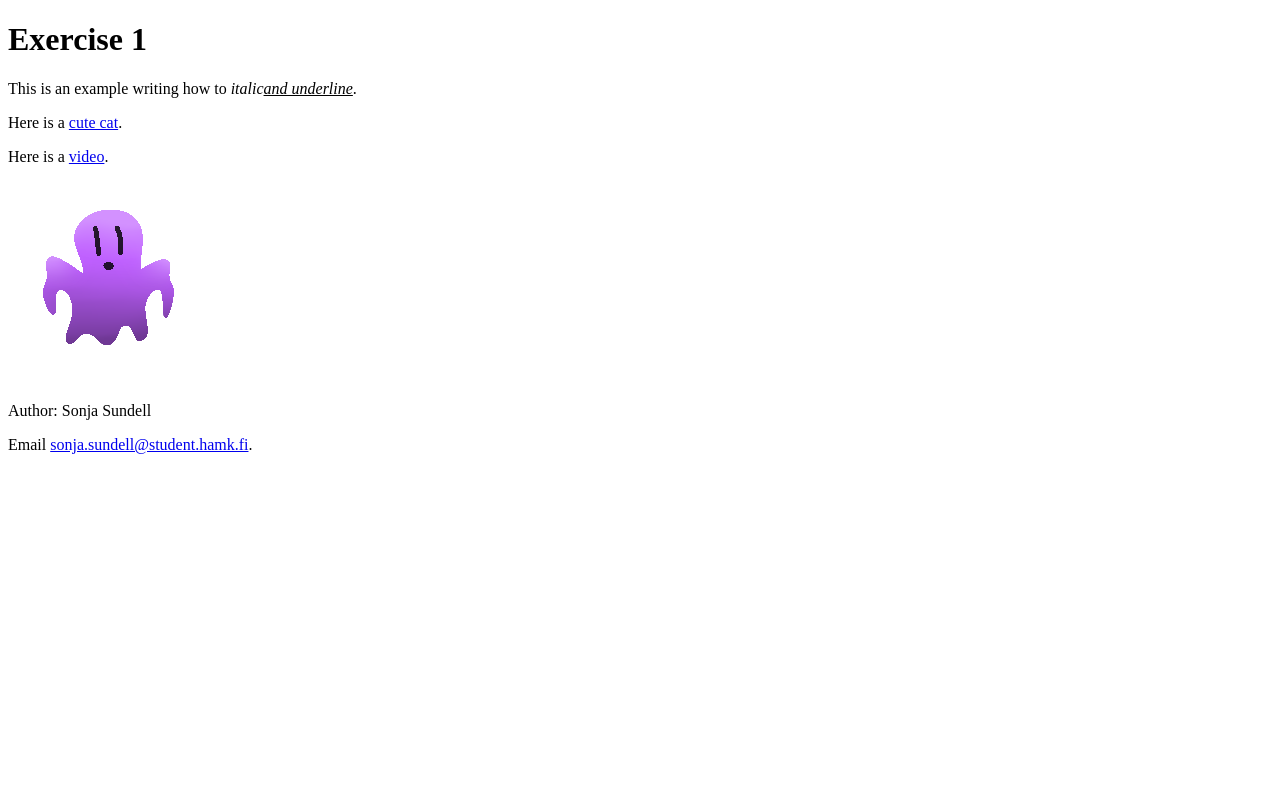
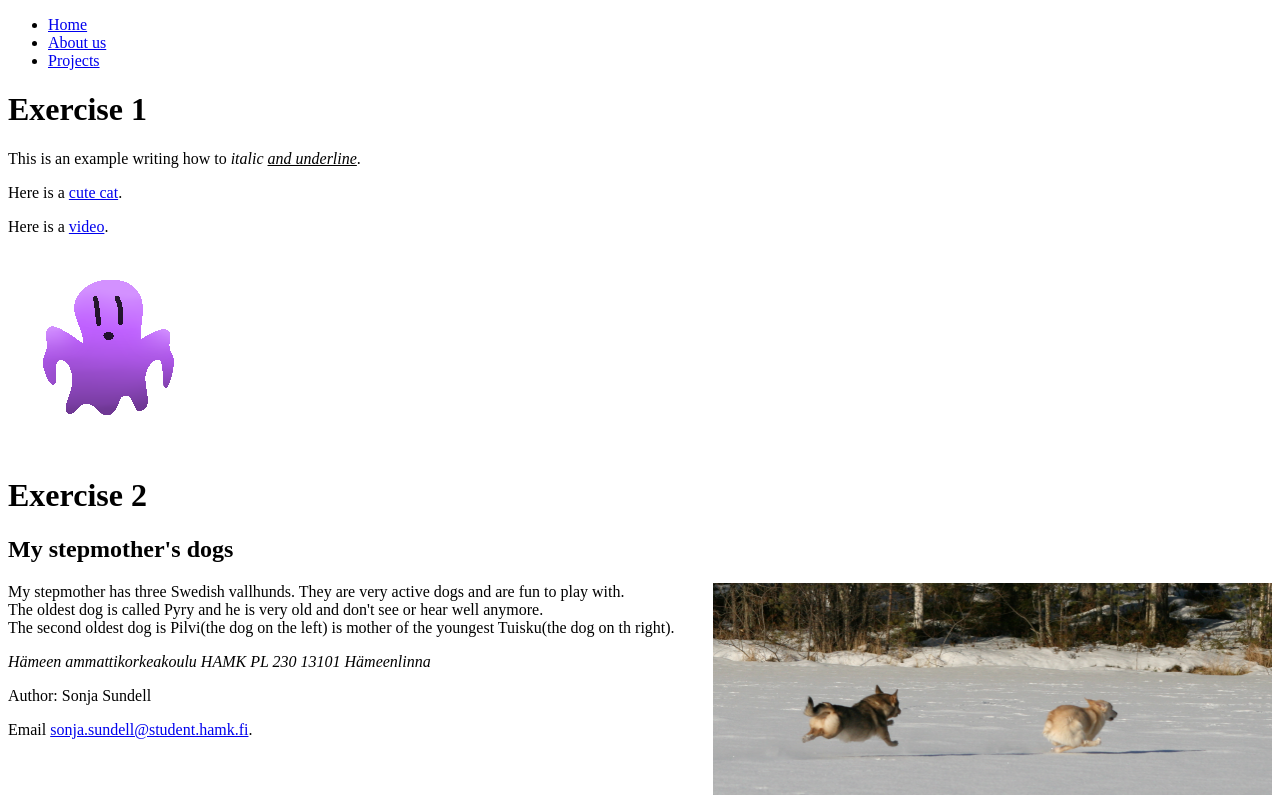
Before and after one commit to Elinja94/sonja_sundellwww21, a plain HTML site: page index.html in a window 1280 px wide. Drawn offline with Linux system fonts and the light colour scheme.

Commit message:
Added Exercise 2

```diff
--- a/index.html
+++ b/index.html
@@ -1,20 +1,36 @@
 <!DOCTYPE html>
 <html lang="en">
     <head>
-        <!---The heading with usefull information author, encoding and description-->
-        <title>Sonja Sundell Exercises</title>
+        <!---The heading with usefull information author, encoding and description.-->
+        <title>Exercises Sonja Sundell</title>
         <meta charset="utf-8">
         <meta name="author" content="Sonja Sundell">
-        <meta name="description" content="This page is used as a search engine result page.">
+        <meta name="description" content="This page is for exercises.">
     </head>
     <body>
-        <!-- The coding to Exercise 1, a little pit of writing, image and links-->
+        <!--Part of the exercise 2 a list for other pages.-->
+        <ul>
+            <li><a href="index.html">Home</a></li>
+            <li><a href="aboutus.html">About us</a></li>
+            <li><a href="projects.html">Projects</a></li>
+        </ul>
+        <!-- The coding to exercise 1, a little pit of writing, image and links.-->
         <h1>Exercise 1</h1>
-        <p>This is an example writing how to <i> italic<u>and underline</u></i>.</p>
+        <p>This is an example writing how to <i> italic <u>and underline</u></i>.</p>
         <p>Here is a <a href="https://www.abc.net.au/cm/rimage/12002668-16x9-xlarge.jpg?v=2" target="_blank">cute cat</a>.</p>
         <p>Here is a <a href="https://www.youtube.com/watch?v=dQw4w9WgXcQ&ab_channel=RickAstleyVEVO" target="_blank">video</a>.</p>
         <img src="images/ghost.png" alt="This is a ghost I drew" title="Ghost">
-
+        <!---The Coding to exercise 2, an article and an address-->
+        <h1>Exercise 2</h1>
+        <article  >
+            <h2>My stepmother's dogs</h2>
+            <img src="images/pilvi&tuisku.jpg" alt="Picture of my stepmother's dogs" title="Pilvi and Tuisku" width="559,75px" height="212px"align="right">
+            <p >My stepmother has three Swedish vallhunds. They are very active dogs and are fun to play with.<br>
+                The oldest dog is called Pyry and he is very old and don't see or hear well anymore. <br>
+                The second oldest dog is Pilvi(the dog on the left) is mother of the youngest Tuisku(the dog on th right).</p>
+        </article>
+        <address>Hämeen ammattikorkeakoulu HAMK PL 230 13101 Hämeenlinna</address>
+        <!--A footer with usefull information.-->
         <footer>
             <p>Author: Sonja Sundell</p>
             <p>Email  <a href="mailto:sonja.sundell@student.hamk.fi" target="_blank"> sonja.sundell@student.hamk.fi</a>.</p>
```
Also changed, not shown: aboutus.html (added, +23 -0 lines), projects.html (added, +23 -0 lines), images/pilvi&tuisku.jpg (added).
